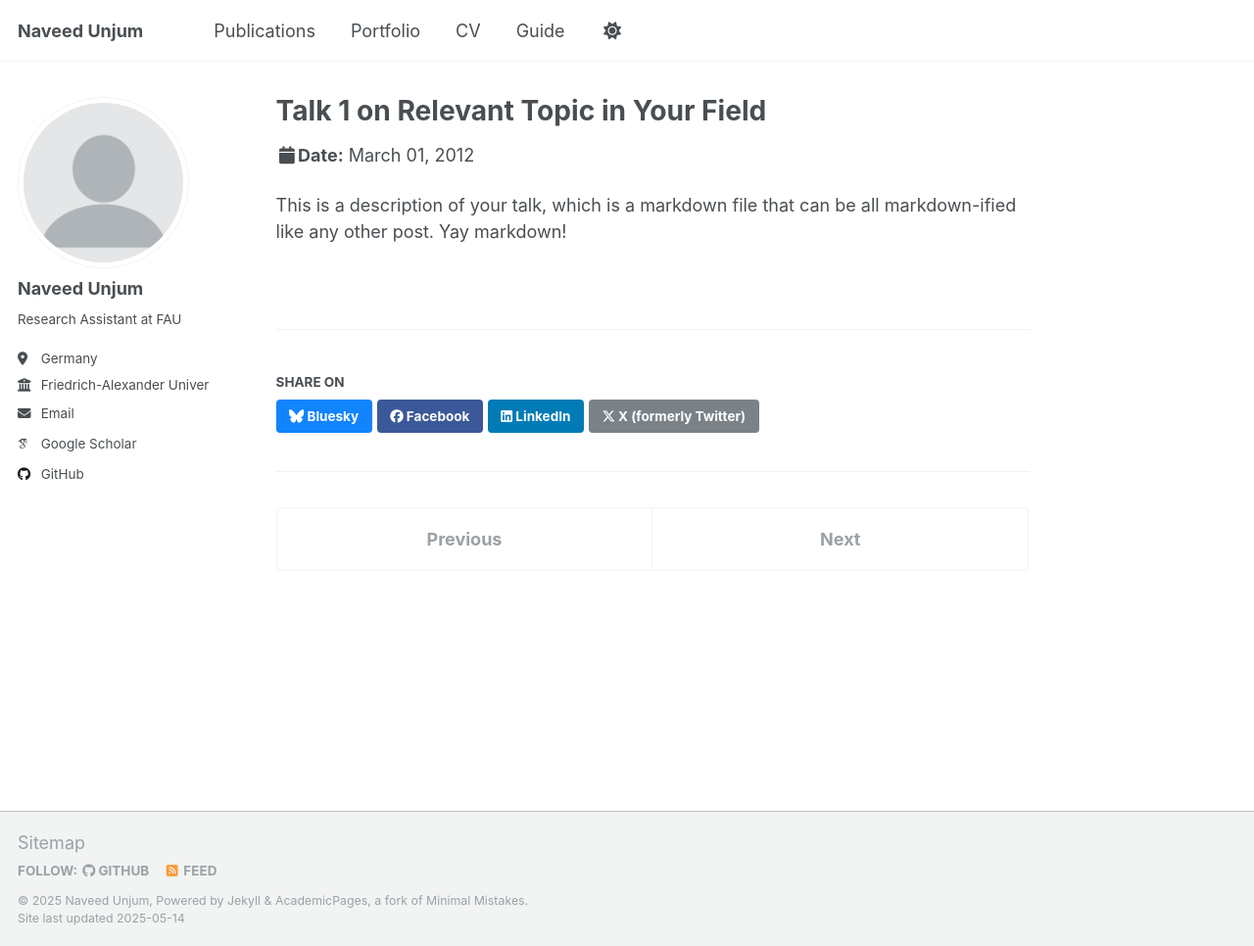
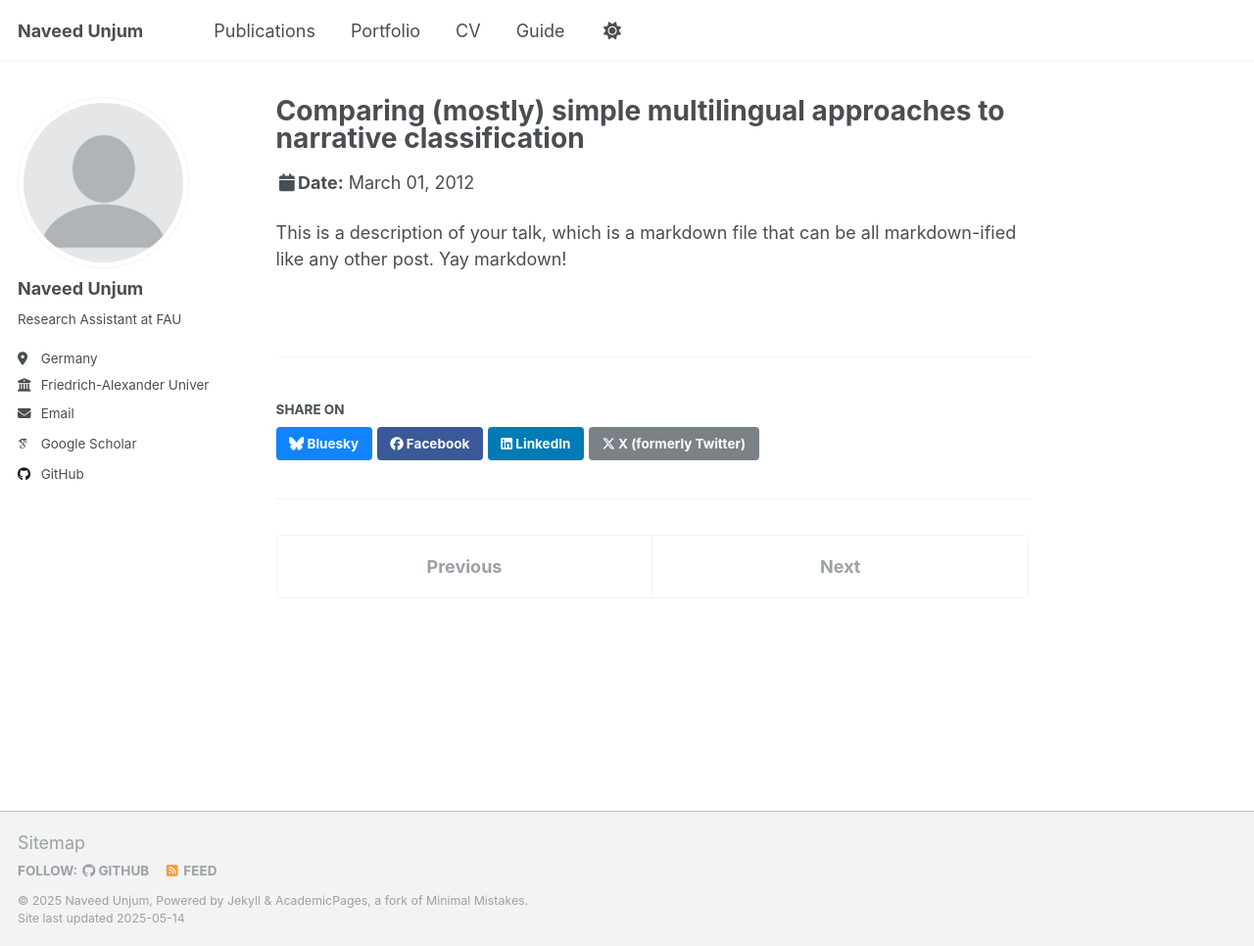
Before and after one commit to naveedunjum/naveedunjum.github.io, a Jekyll site: the page built from _talks/2012-03-01-talk-1.md, in a window 1280 px wide and 966 px high. Shown: the whole window at 98% size. Built offline with Jekyll 4.4.1, drawn with Linux system fonts in a browser that asks for light colours; some web fonts are replaced.

Commit message:
Update 2012-03-01-talk-1.md

```diff
--- a/_talks/2012-03-01-talk-1.md
+++ b/_talks/2012-03-01-talk-1.md
@@ -1,5 +1,5 @@
 ---
-title: "Talk 1 on Relevant Topic in Your Field"
+title: "Comparing (mostly) simple multilingual approaches to narrative classification "
 collection: talks
 type: "Talk"
 permalink: /talks/2012-03-01-talk-1
```
